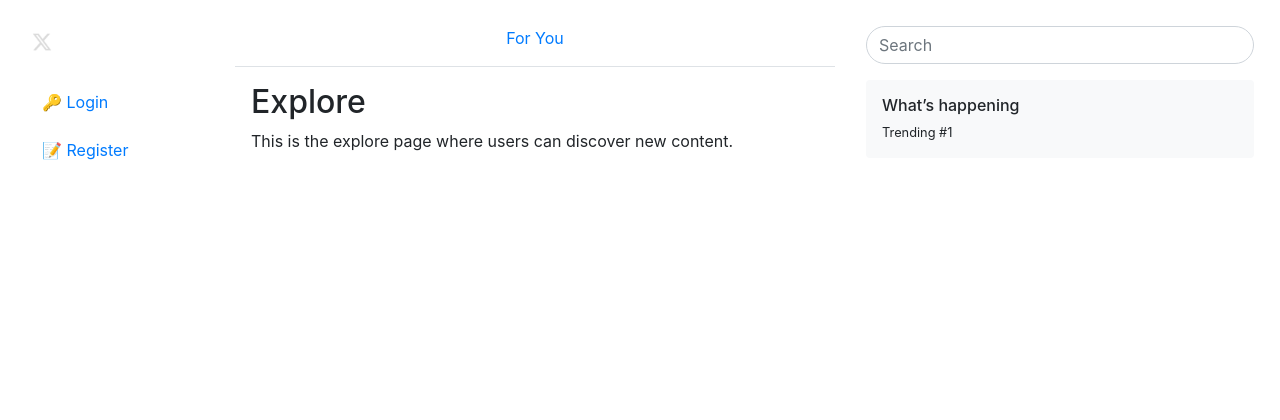
After one commit to Gias-uddin-vuiya/Network, a Django app: page /explore in a window 1280 px wide. The commit adds this page. Shown: the top 420 px of the page. Run offline with Django 3.2, Linux system fonts and the light colour scheme; some libraries are stand-ins or nearby versions.

Commit message:
add explore page

```diff
--- /dev/null
+++ b/network/templates/network/explore.html
@@ -0,0 +1,6 @@
+{% extends 'network/layout.html' %}
+
+{% block body %}
+    <h2>Explore</h2>
+    <p>This is the explore page where users can discover new content.</p>
+{% endblock %}
--- a/network/templates/network/layout.html
+++ b/network/templates/network/layout.html
@@ -21,7 +21,7 @@
             <ul class="nav flex-column">
                 {% if user.is_authenticated %}
                     <li class="nav-item mb-2"><i class="fa-regular fa-house"></i> <a href="{% url 'index' %}">Home</a></li>
-                    <li class="nav-item mb-2"><i class="fa-solid fa-magnifying-glass"></i> <a href="#">Explore</a></li>
+                    <li class="nav-item mb-2"><i class="fa-solid fa-magnifying-glass"></i> <a href="{% url 'explore' %}">Explore</a></li>
                     <li class="nav-item mb-2"><i class="fa-regular fa-user"></i> <a href="{% url 'profile' request.user.username %}">Profile</a></li>
 
                     {% else %}
--- a/network/urls.py
+++ b/network/urls.py
@@ -6,6 +6,7 @@
 urlpatterns = [
     path("", views.index, name="index"),
     path("profile/<str:username>", views.profile_view, name="profile"),
+    path("explore", views.explore, name="explore"),
     path("follow/<str:username>/", views.follow, name="follow"),
     path("post/<int:post_id>/like/", views.toggle_like, name="toggle-like"),
     path("edit-post/<int:post_id>/", views.edit_post_content, name="edit-post"),
--- a/network/views.py
+++ b/network/views.py
@@ -73,6 +73,9 @@
         "posts": posts,
     })
 
+# explore page
+def explore(request):
+    return render(request, "network/explore.html")
 
 # user profile view
 def profile_view(request, username):
```
